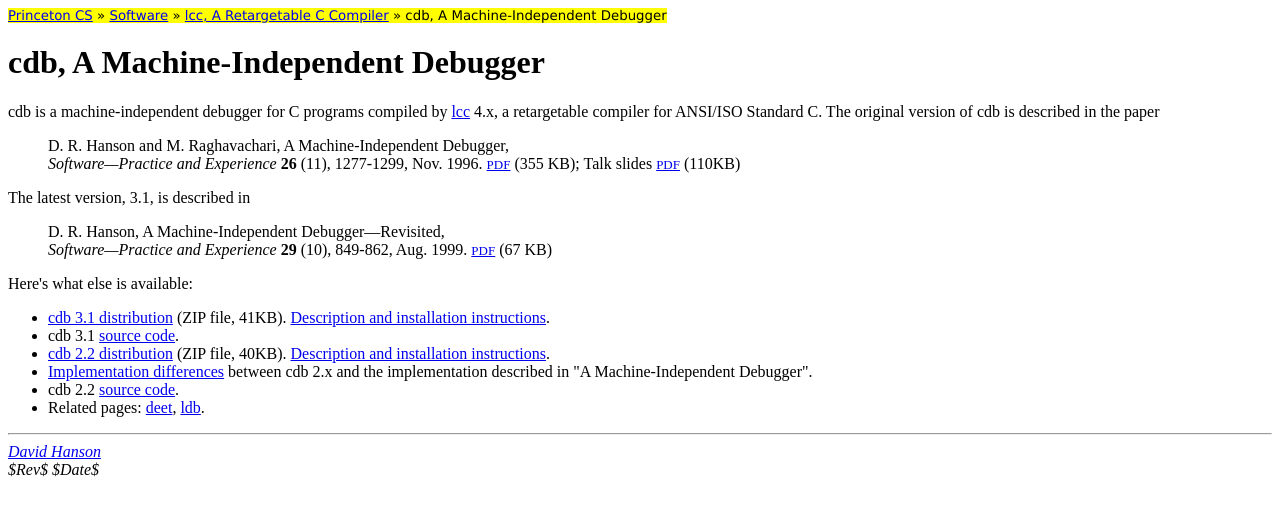
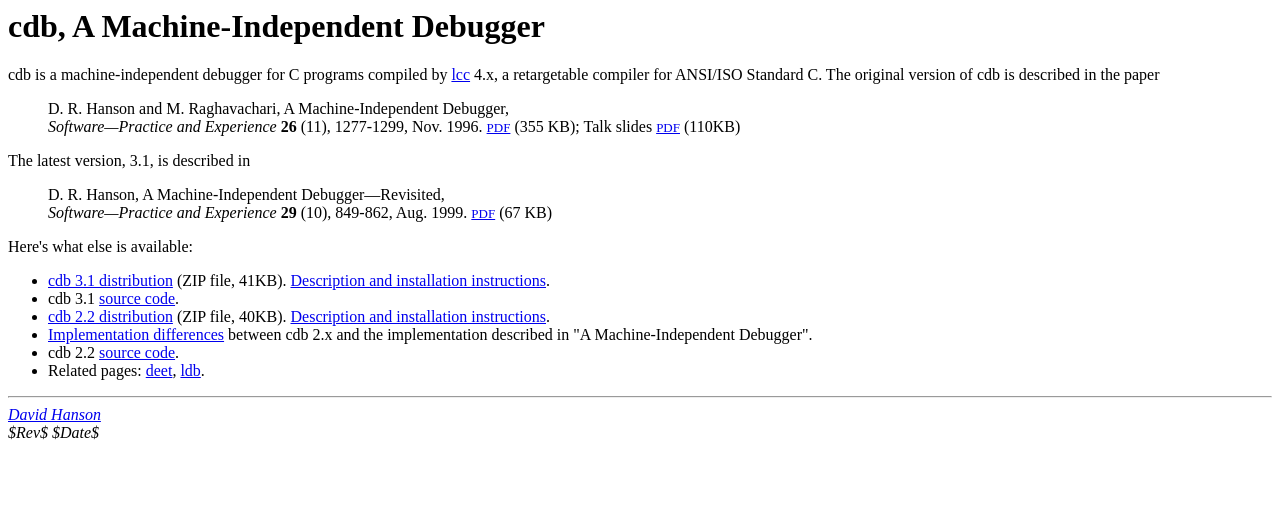
Before and after one commit to drh/cdb, a plain HTML site: page cdb/trunk/web-content/index.html in a window 1280 px wide. Drawn offline with Linux system fonts and the light colour scheme.

Commit message:
Made navigation banner invisible

```diff
--- a/cdb/trunk/web-content/style.css
+++ b/cdb/trunk/web-content/style.css
@@ -1 +1 @@
-.banner { background-color: rgb(255,255,0); font-family: Verdana, sans-serif; font-size: smaller }
+.banner { background-color: rgb(255,255,0); font-family: Verdana, sans-serif; font-size: smaller; display: none }
```
Also changed, not shown: 1 other file.
